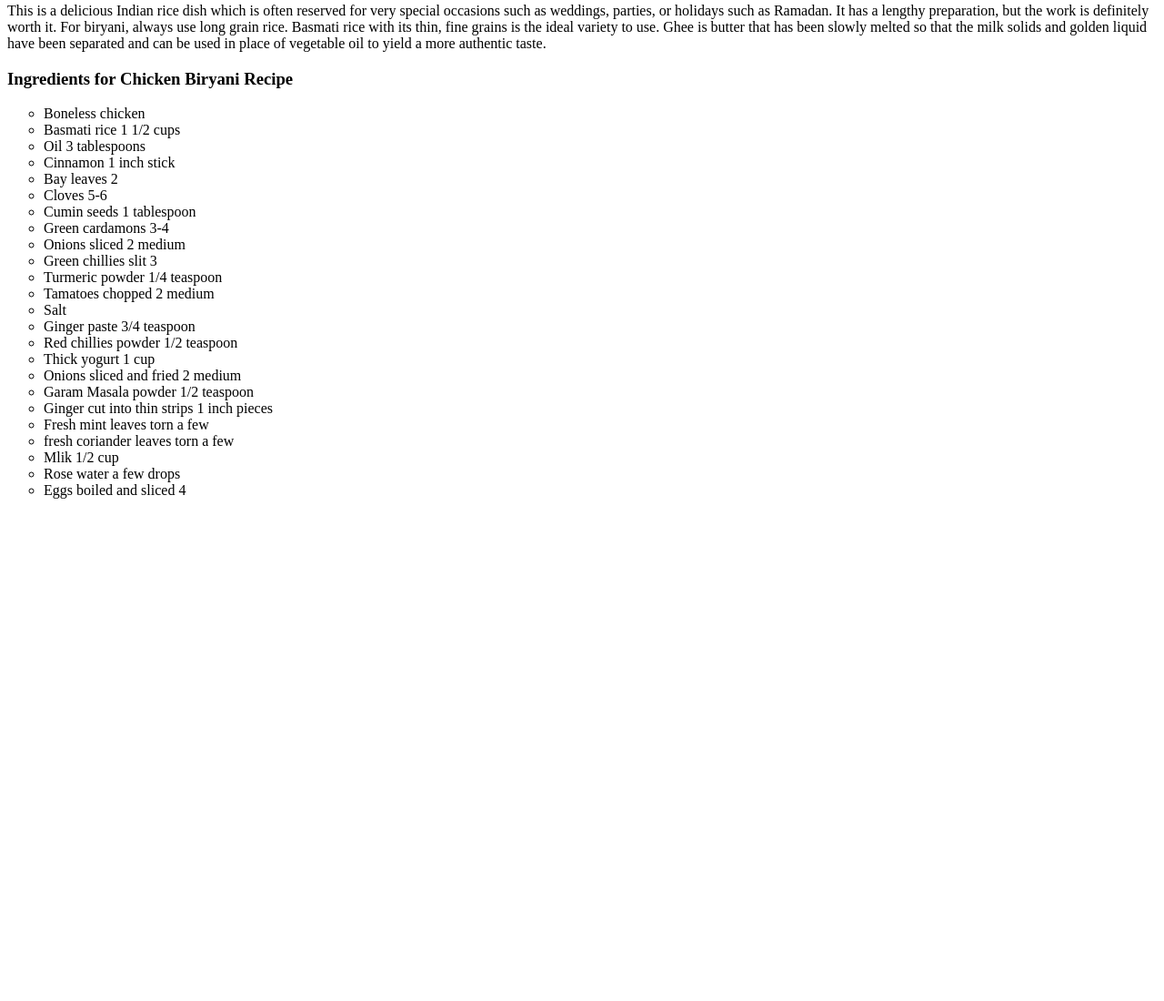
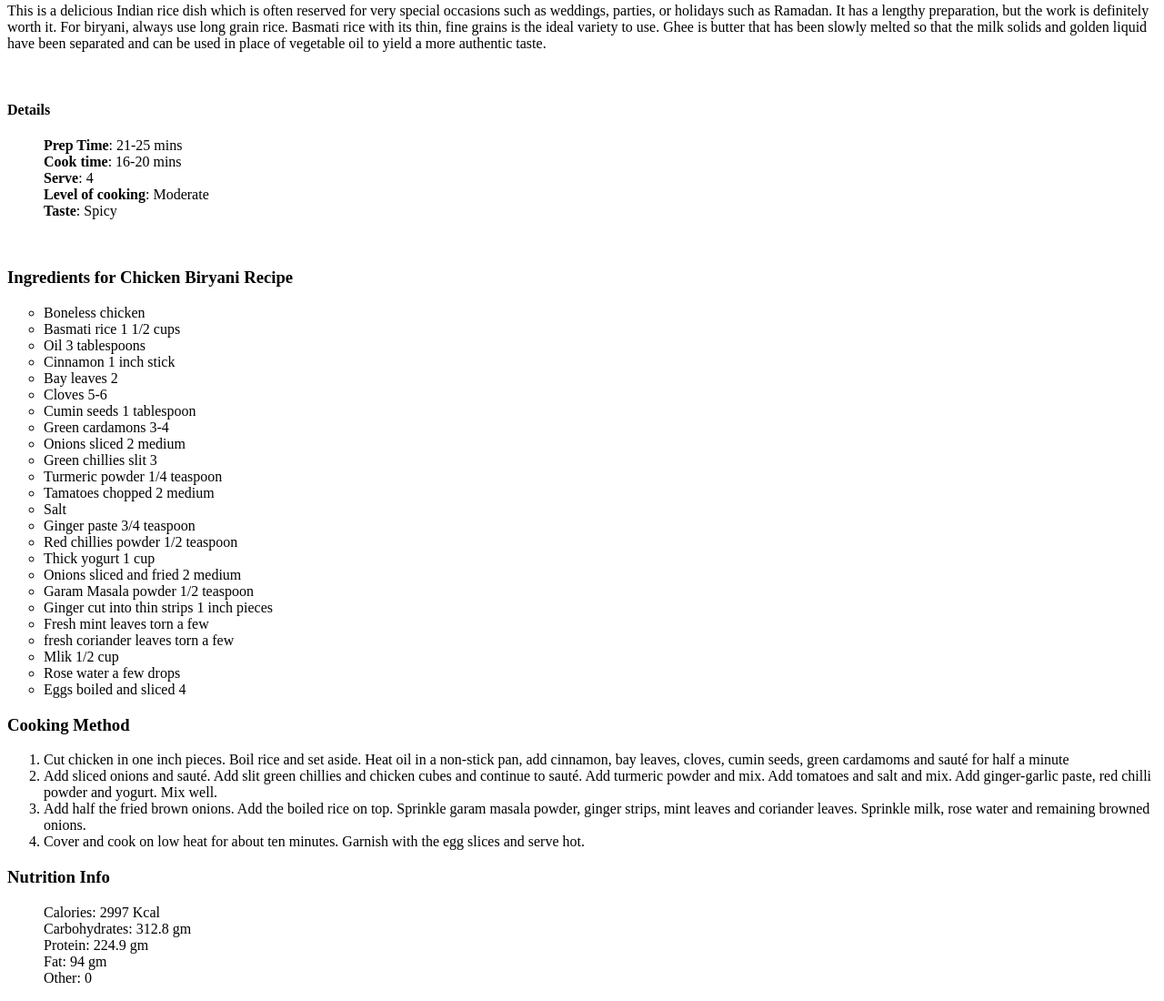
Before and after one commit to Arshad0899/Odin-project-Recipes, a plain HTML site: page biryani.html in a window 1280 px wide. Shown: the part 397-1497 px from the top of the page at 91% size. Before the commit the page ends 961 px from the top, so only its background shows below. Drawn offline with Linux system fonts and the light colour scheme.

Commit message:
Added Details, cooking steps and Nutrition info

```diff
--- a/biryani.html
+++ b/biryani.html
@@ -19,6 +19,17 @@
             liquid have been separated and can be used in place of vegetable
             oil to yield a more authentic taste.
         </p>
+
+        <br>
+        <h4>Details</h4>
+        <ul type="None">
+            <li><strong>Prep Time</strong>: 21-25 mins</li>
+            <li><strong>Cook time</strong>: 16-20 mins</li>
+            <li><strong>Serve</strong>: 4</li>
+            <li><strong>Level of cooking</strong>: Moderate</li>
+            <li><strong>Taste</strong>: Spicy</li>
+        </ul>
+        <br>
 
         <h3>Ingredients for Chicken Biryani Recipe</h3>
         <ul type="circle">
@@ -47,5 +58,40 @@
             <li>Rose water a few drops</li>
             <li>Eggs boiled and sliced 4</li>
         </ul>
+
+        <h3>Cooking Method </h3>
+        <ol>
+            <li>
+                Cut chicken in one inch pieces. Boil rice and set aside.
+                Heat oil in a non-stick pan, add cinnamon, bay leaves,
+                cloves, cumin seeds, green cardamoms and sauté for half a
+                minute
+            </li>
+            <li>
+                Add sliced onions and sauté. Add slit green chillies and
+                chicken cubes and continue to sauté. Add turmeric powder and
+                mix. Add tomatoes and salt and mix. Add ginger-garlic paste,
+                red chilli powder and yogurt. Mix well.
+            </li>
+            <li>
+                Add half the fried brown onions. Add the boiled rice on top.
+                Sprinkle garam masala powder, ginger strips, mint leaves and
+                coriander leaves. Sprinkle milk, rose water and remaining
+                browned onions.
+            </li>
+            <li>
+                Cover and cook on low heat for about ten minutes.
+                Garnish with the egg slices and serve hot.
+            </li>
+        </ol>
+
+        <h3>Nutrition Info</h3>
+        <ul type="None">
+            <li>Calories: 2997 Kcal</li>
+            <li>Carbohydrates: 312.8 gm</li>
+            <li>Protein: 224.9 gm</li>
+            <li>Fat: 94 gm</li>
+            <li>Other: 0</li>
+        </ul>
     </body>
 </html>
```
